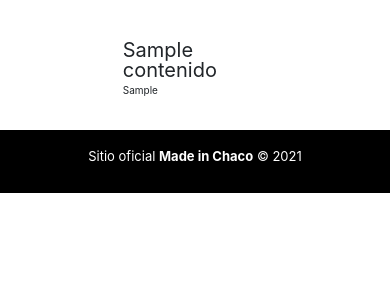
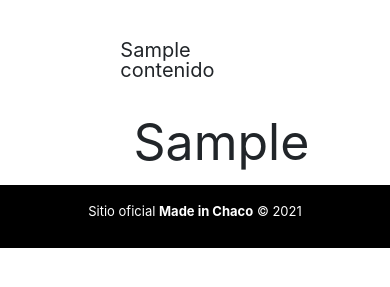
Before and after one commit to FacundoGarciaG/madeinchaco-django, a Django app: page /contenidounico/1 in a window 390 px wide. Shown: the part 185-472 px from the top of the page. Run offline with Django 3.2, Linux system fonts and the light colour scheme; tables that the repository leaves empty hold one stand-in row (values such as "Sample post"); some libraries are stand-ins or nearby versions.

Commit message:
font-size a cuerpo

```diff
--- a/madeInChacoApp/static/madeInChacoApp/css/styles.css
+++ b/madeInChacoApp/static/madeInChacoApp/css/styles.css
@@ -630,12 +630,13 @@ input:focus {
   margin-top: 4rem;
 }
 
-.contenido-unico div p {
+.contenido-unico div .texto-cuerpo {
   width: 70%;
   margin: auto;
   margin-top: 5rem;
   text-align: justify;
   line-height: 2.5rem;
+  font-size: 5rem;
 }
 
 /*correcciones bootstrap*/
@@ -851,6 +852,7 @@ h2 {
     text-align: justify;
     margin: auto;
     line-height: 2rem;
+    font-size: 1.5rem;
   }
 
   /*media recorrer*/
```
